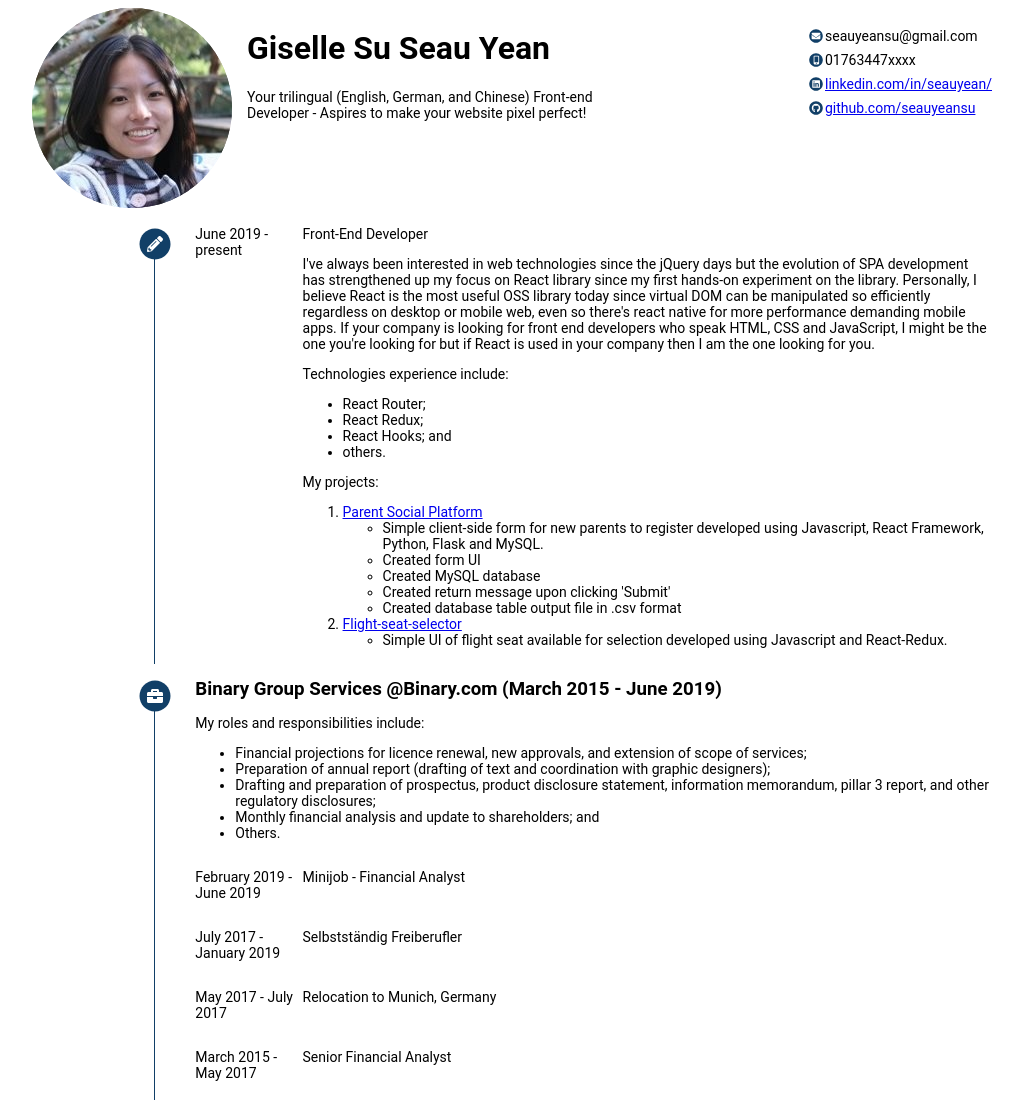
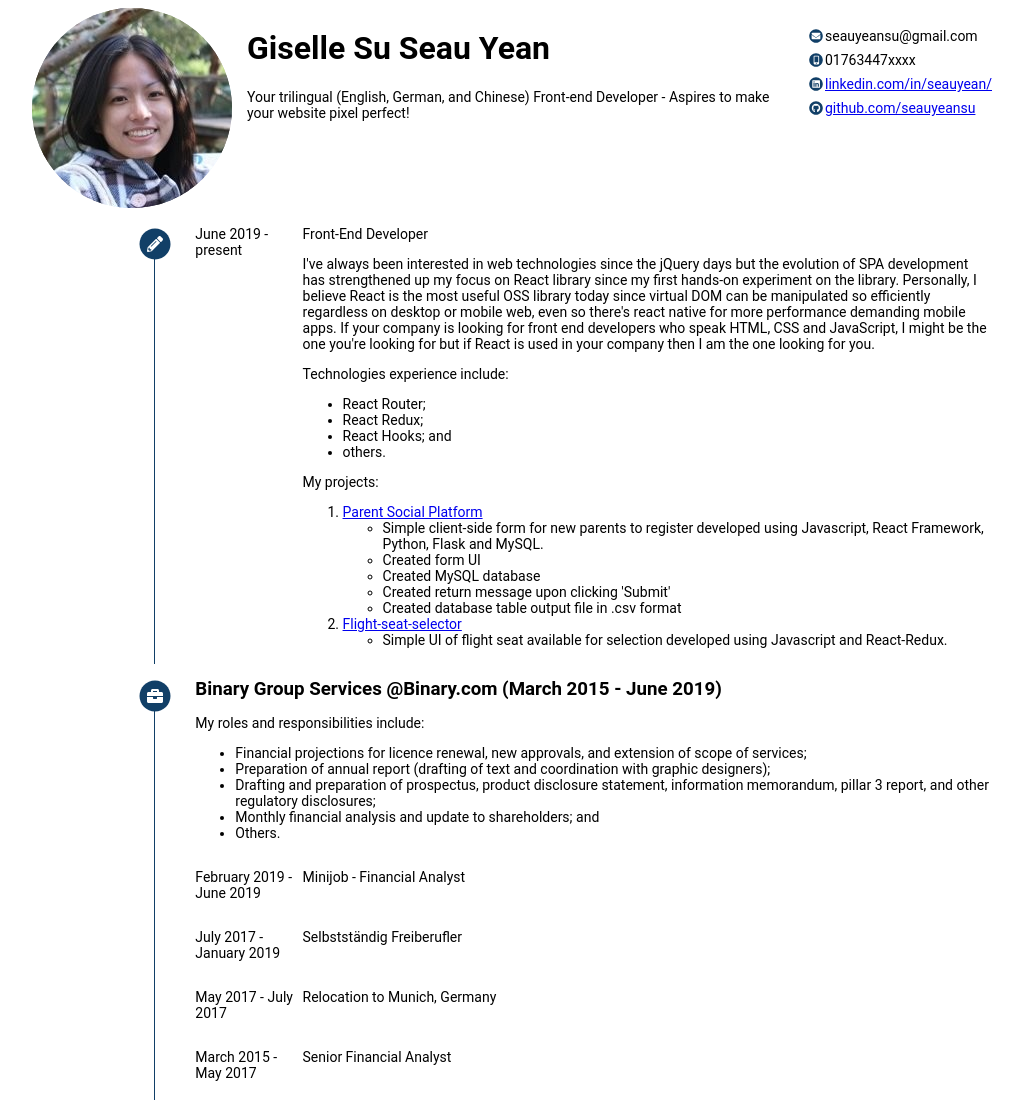
Before and after one commit to seauyeansu/CV, a React app: page / in a window 1280 px wide. Shown: the top 1100 px of the page, without its empty margins (128-1151 px from the left). Built offline with nearby package versions, Linux system fonts and the light colour scheme.

Commit message:
moved from column 8 to 9

```diff
--- a/app/index.module.css
+++ b/app/index.module.css
@@ -51,7 +51,7 @@ img {
 .name {
   grid-area: name;
   grid-column-start: 2;
-  grid-column-end: 8;
+  grid-column-end: 10;
   grid-row-start: 1;
   grid-row-end: 2;
 }
```
Also changed, not shown: 1 other file.
